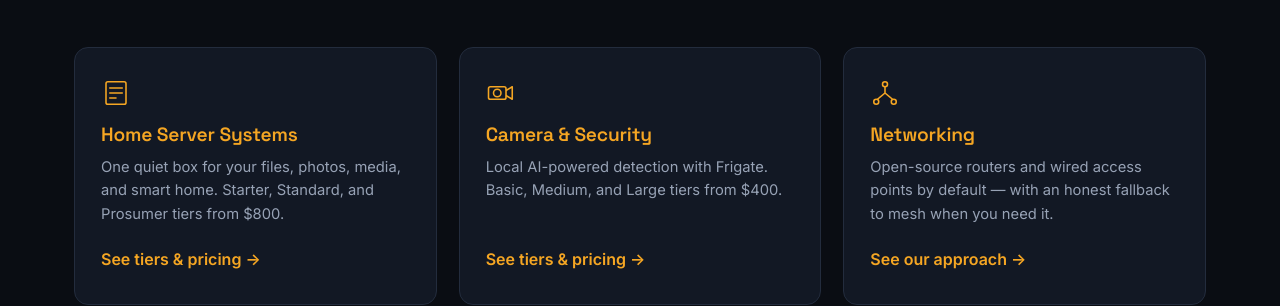
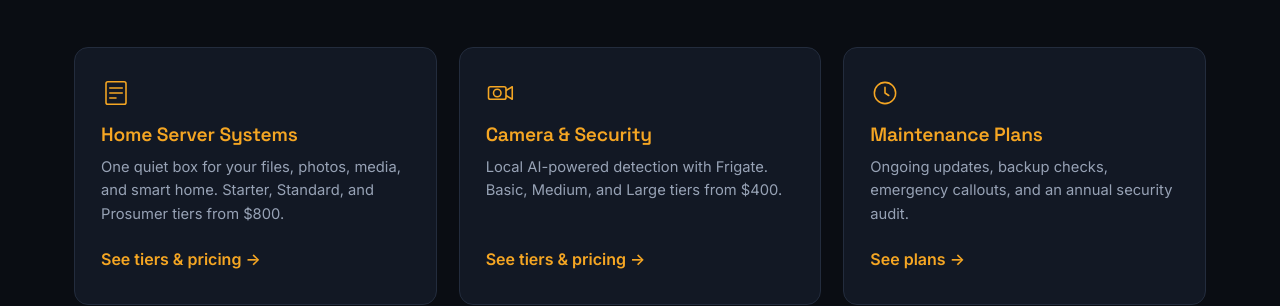
Before and after one commit to Stevespear426/StingerSolutionsWebpage, a plain HTML site: page services.html in a window 1280 px wide. Shown: the part 666-972 px from the top of the page. Drawn offline with Linux system fonts and the light colour scheme.

Commit message:
Remove Netowrking for now.

```diff
--- a/services.html
+++ b/services.html
@@ -40,7 +40,7 @@
               <p class="dropdown-heading">Hardware</p>
               <a href="home-server-systems.html">Home Server Systems</a>
               <a href="camera-security.html">Camera &amp; Security</a>
-              <a href="networking.html">Networking</a>
+              <!-- <a href="networking.html">Networking</a> -->
               <a href="maintenance-plans.html">Maintenance Plans</a>
             </div>
             <div class="dropdown-col">
@@ -94,12 +94,14 @@
           <p>Local AI-powered detection with Frigate. Basic, Medium, and Large tiers from $400.</p>
           <span class="link-arrow">See tiers &amp; pricing &rarr;</span>
         </a>
+        <!--
         <a href="networking.html" class="teaser-card">
           <svg viewBox="0 0 48 48" class="teaser-icon"><circle cx="24" cy="10" r="4" fill="none" stroke="currentColor" stroke-width="2.5"/><circle cx="10" cy="38" r="4" fill="none" stroke="currentColor" stroke-width="2.5"/><circle cx="38" cy="38" r="4" fill="none" stroke="currentColor" stroke-width="2.5"/><path d="M24 14v10M24 24 12 34M24 24l12 10" fill="none" stroke="currentColor" stroke-width="2.5" stroke-linecap="round"/></svg>
           <h3>Networking</h3>
           <p>Open-source routers and wired access points by default — with an honest fallback to mesh when you need it.</p>
           <span class="link-arrow">See our approach &rarr;</span>
         </a>
+        -->
         <a href="maintenance-plans.html" class="teaser-card">
           <svg viewBox="0 0 48 48" class="teaser-icon"><circle cx="24" cy="24" r="17" fill="none" stroke="currentColor" stroke-width="2.5"/><path d="M24 15v9l6 4" fill="none" stroke="currentColor" stroke-width="2.5" stroke-linecap="round" stroke-linejoin="round"/></svg>
           <h3>Maintenance Plans</h3>
```
Also changed, not shown: about.html (+1 -1 lines), camera-security.html (+1 -1 lines), contact.html (+2 -2 lines), custom-software.html (+1 -1 lines), home-server-systems.html (+1 -1 lines), index.html (+1 -1 lines), maintenance-plans.html (+1 -1 lines), networking.html (+1 -1 lines).
